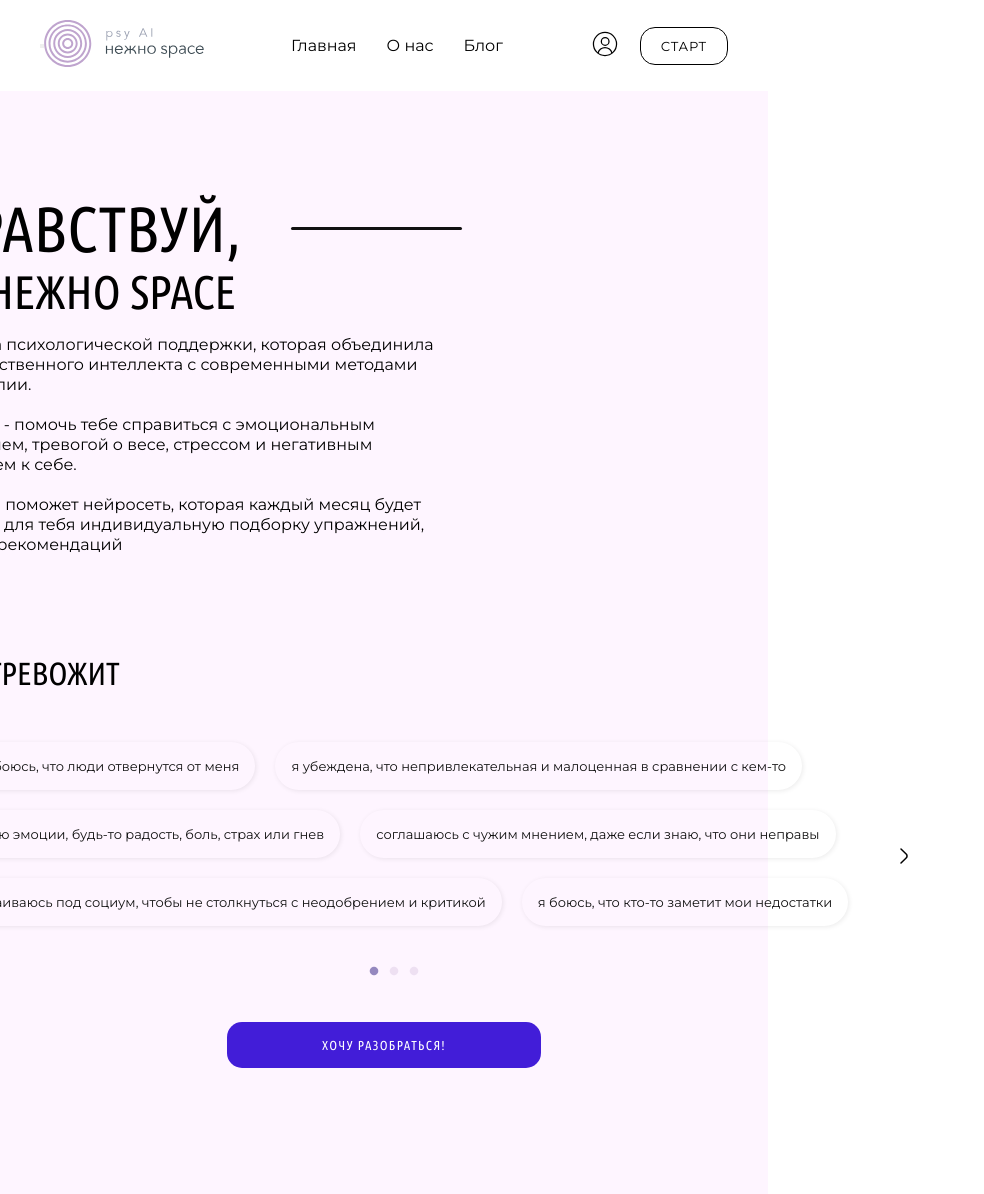
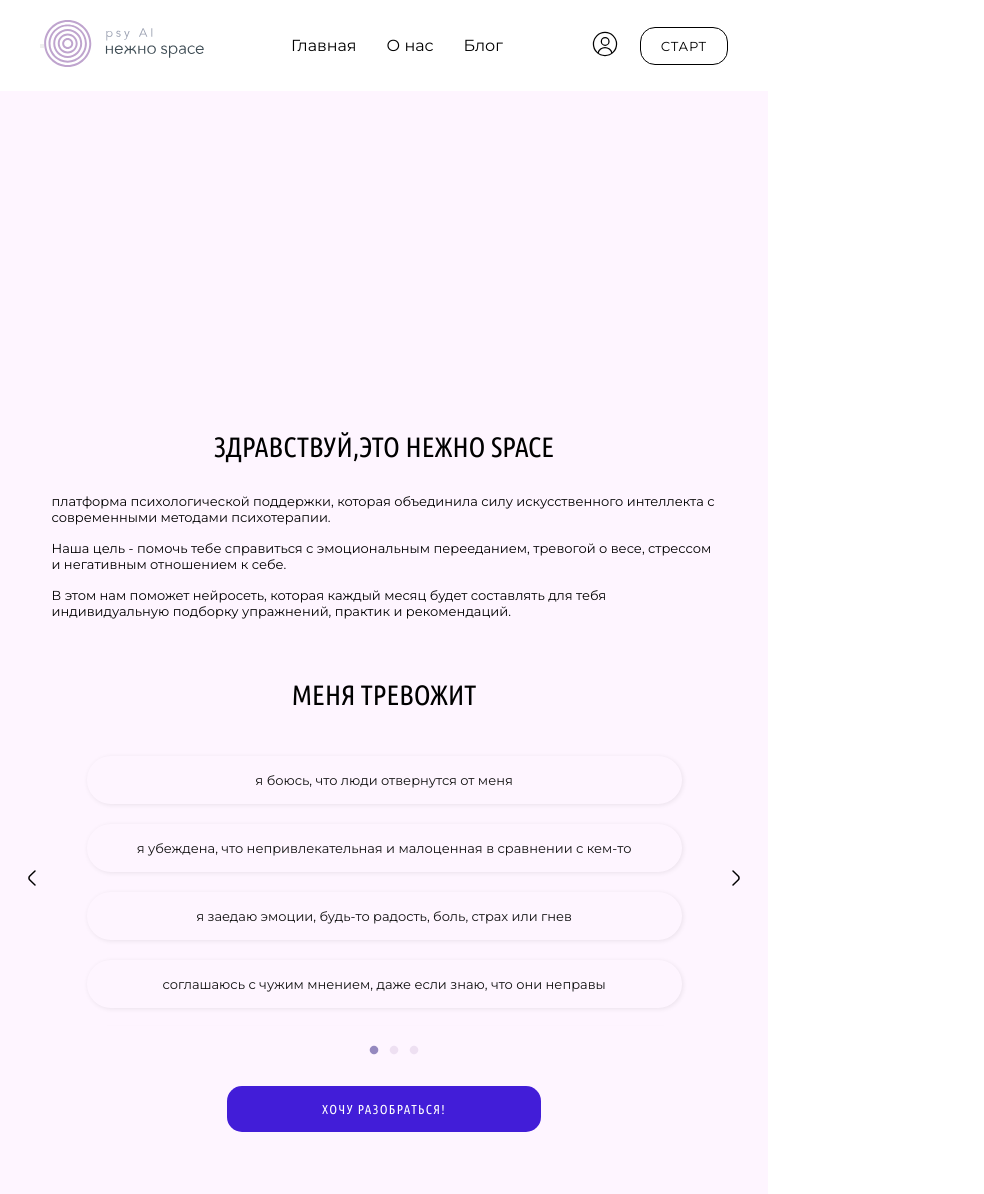
Before and after one commit to juliavolk96/NezhnoSpace_project, a React (Create React App) app: page / in a window 768 px wide. Shown: the top 1194 px of the page, 984 px wide, since content can reach past the window. Built offline with nearby package versions, Linux system fonts and the light colour scheme.

Commit message:
fix & add media

```diff
--- a/src/components/MainGreetings.jsx
+++ b/src/components/MainGreetings.jsx
@@ -18,7 +18,7 @@ function MainGreetings() {
       </p>
       <p className='intro-subtitle'>
           В этом нам поможет нейросеть, которая каждый месяц будет составлять
-          для тебя индивидуальную подборку упражнений, практик и рекомендаций
+          для тебя индивидуальную подборку упражнений, практик и рекомендаций.
       </p>
     </div>
   );
--- a/src/components/arrows_style.css
+++ b/src/components/arrows_style.css
@@ -44,5 +44,14 @@
 .arrow-left::before,
 .arrow-right,
 .arrow-right {
-  top: 45%;
+  top: 35%;
 }
+
+@media screen and (min-width: 768px) and (max-width: 1024px) {
+  .arrow-left,
+  .arrow-left::before,
+  .arrow-right,
+  .arrow-right {
+    top: 40%;
+  }
+}
--- a/src/components/commonStyle.css
+++ b/src/components/commonStyle.css
@@ -79,7 +79,7 @@ a {
   cursor: pointer;
   letter-spacing: 0.1em;
   text-transform: uppercase;
-  margin-top: 70px;
+  margin-top: 40px;
   display: inline-block;
 }
 
@@ -90,3 +90,23 @@ a {
 section {
   position: relative;
 }
+
+@media screen and (min-width: 768px) and (max-width: 1024px) {
+  .blue-button {
+    font-family: 'Ubuntu Condensed', sans-serif;
+    font-size: 13px;
+    background-color: #421DD8;
+    padding: 16px 32px;
+    border-radius: 15px;
+    color: white;
+    border: none;
+    cursor: pointer;
+    letter-spacing: 0.1em;
+    text-transform: uppercase;
+    margin-top: 60px;
+    display: inline-block;
+  }
+
+
+
+}
--- a/src/components/css/mainBanner.css
+++ b/src/components/css/mainBanner.css
@@ -6,7 +6,9 @@
 
 
 @media screen and (max-width: 767px) {
-
+  .main-banner {
+    margin: 0 auto;
+  }
 }
 
 @media screen and (min-width: 768px) and (max-width: 1024px) {
--- a/src/components/css/mainGreetings.css
+++ b/src/components/css/mainGreetings.css
@@ -52,3 +52,64 @@
   line-height: 20px;
   margin-bottom: 20px;
 }
+
+@media screen and (min-width: 768px) and (max-width: 1024px) {
+  .intro-wrap {
+    position: relative;
+    padding-top: 240px;
+    display: flex;
+    flex-direction: column;
+    align-items: center;
+  }
+  .intro-wrap::before {
+    content: "";
+    background-image: url('../../images/intro-mobile.png');
+    background-repeat: no-repeat;
+    position: absolute;
+    top: -100px;
+    right: 0;
+    left: 10%;
+    width: 397px;
+    height: 468px;
+    z-index: -1;
+    transform: translateX(50%);
+}
+
+.intro-title {
+  display: flex;
+  flex-wrap: nowrap;
+  align-items: center;
+  text-align: left;
+  font-size: 28px;
+  line-height: 32px;
+  margin-bottom: 30px;
+}
+
+.intro-title::after {
+  display: none;
+}
+
+.intro-title > span {
+  width: 100%;
+  display: flex;
+  font-size: 28px;
+  line-height: 32px;
+  order: 1;
+}
+
+.intro-subtitle {
+  /* width: 450px; */
+  width: 70%;
+  display: flex;
+  flex-wrap: wrap;
+  text-align: left;
+  font-size: 13px;
+  line-height: 16px;
+  margin-bottom: 15px;
+}
+
+}
+
+@media screen and (max-width: 767px) {
+
+}
--- a/src/components/css/mainSlider.css
+++ b/src/components/css/mainSlider.css
@@ -19,10 +19,10 @@
   line-height: 37px;
 }
 
-.intro-anxiety-slider {
+/* .intro-anxiety-slider {
   height: 260px;
-  /* margin: 0 auto; */
-}
+  margin: 0 auto;
+} */
 
 .slick-sliders {
   display: flex;
@@ -34,11 +34,12 @@
   height: 100%;
   width: 100%;
   /* padding-top: 10px; */
-  padding-bottom: 20px;
+  /* padding-bottom: 20px; */
 }
 
-.slick-track {
+.slick-sliders .slick-track {
   margin-top: 40px;
+  height: 260px;
 }
 
 .it-bothers-me-group {
@@ -98,14 +99,17 @@
 
 
 .slick-dots {
+  display: flex !important;
+  justify-content: center;
+  text-align: center;
+  align-items: center;
   position: absolute;
-  bottom: -25px;
+  bottom: 10px;
   display: block;
   width: 100%;
   padding: 0;
   margin: 0;
   list-style: none;
-  text-align: center;
 }
 
 .slick-dots li {
@@ -162,3 +166,88 @@
   opacity: .75;
   color: #7264AA;
 }
+
+@media screen and (min-width: 768px) and (max-width: 1024px) {
+  .main-intro-container {
+    width: 53%;
+    margin: auto;
+  }
+
+  .intro-anxiety {
+    position: relative;
+    /* margin-bottom: 50px; */
+    margin-bottom: 100px;
+    margin-top: 50px;
+    text-align: center;
+  }
+
+  .intro-anxiety-title {
+    text-align: center;
+    margin-bottom: 0;
+    font-size: 28px;
+    line-height: 22px;
+  }
+
+  .slick-sliders {
+    display: flex;
+    height: 100%;
+    margin: auto;
+    flex-direction: column;
+  }
+
+  /* .it-bothers-me-group {
+    display: flex;
+    flex-direction: column;
+    text-align: center;
+    position: relative;
+    left: 0px;
+    top: 0px;
+    z-index: 10;
+  } */
+  .it-bothers-me-item {
+    display: flex;
+    flex-direction: column;
+    position: relative;
+    left: 0px;
+    top: 0px;
+    z-index: 10;
+  }
+
+  .it-bothers-me-item > span {
+    display: flex;
+    justify-content: center;
+    align-items: center;
+    padding: 16px;
+    line-height: 16px;
+    font-size: 13px;
+    color: #111111;
+    margin: 10px;
+    width: auto;
+    cursor: pointer;
+    box-shadow: 1px 1px 5px #11111115;
+    border-radius: 100px;
+    transition: background-color 0.5s ease;
+    overflow: visible;
+  }
+
+  .slick-sliders .slick-track {
+    margin-top: 40px;
+    height: 280px;
+  }
+
+  .slick-dots {
+    position: absolute;
+    bottom: -25px;
+    display: block;
+    width: 100%;
+    padding: 0;
+    margin: 0;
+    list-style: none;
+    text-align: center;
+  }
+
+.blue-button {
+  margin-top: 60px;
+}
+
+}
```
